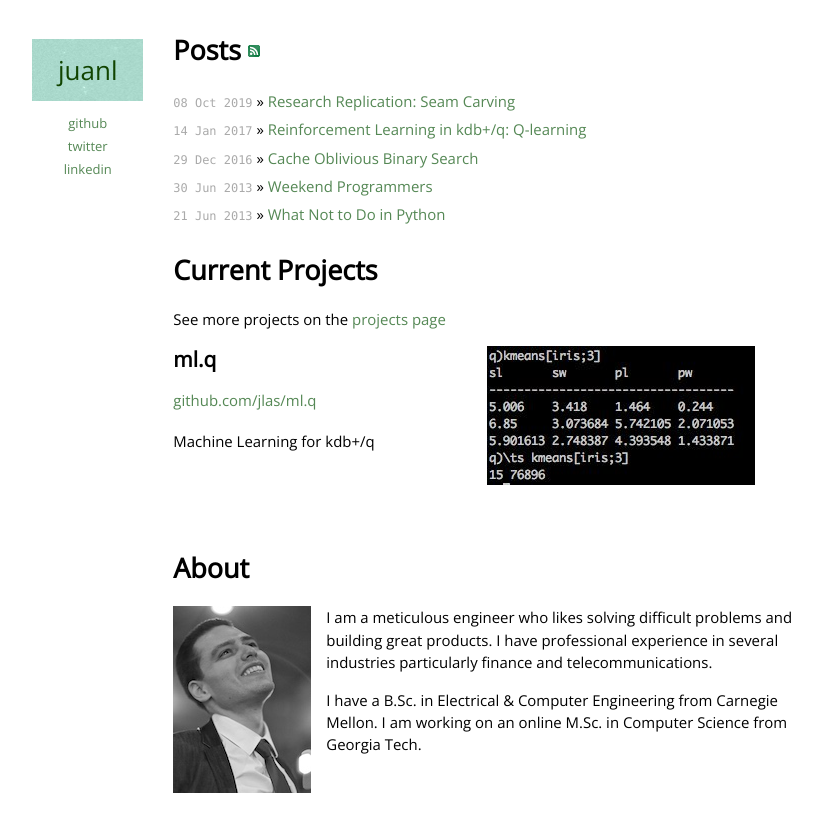
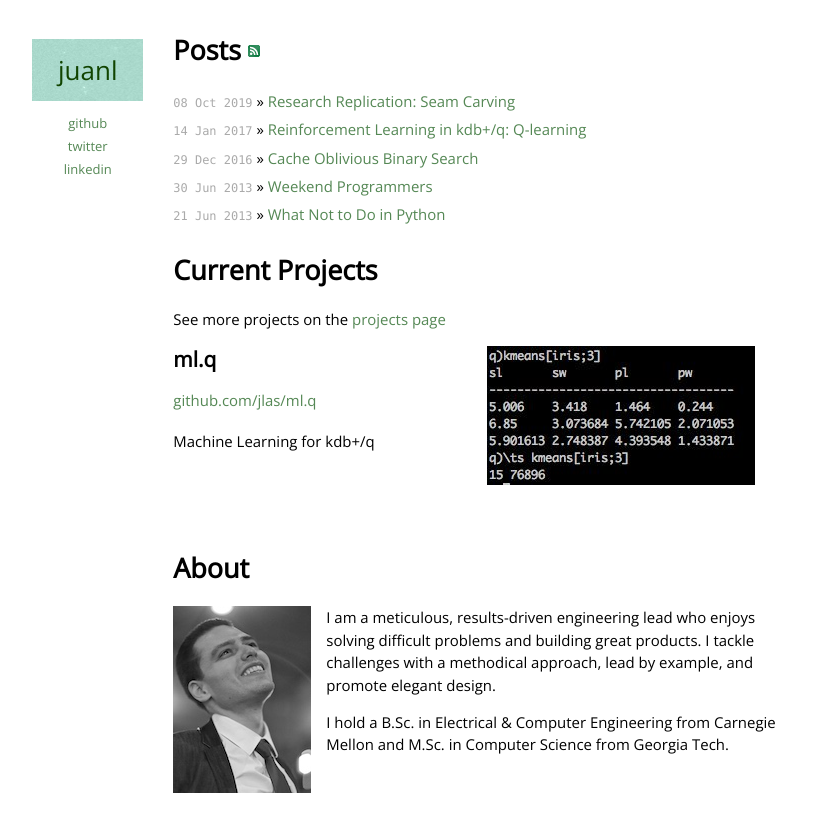
Before and after one commit to jlas/jlas.github.io, a Jekyll site: the page built from index.html, in a window 1280 px wide. Shown: the top 832 px of the page, without its empty margins (20-842 px from the left). Built offline with Jekyll 4.4.1, drawn with Linux system fonts in a browser that asks for light colours; comment, search, counter and statistics services are not loaded.

Commit message:
Update index.html

```diff
--- a/index.html
+++ b/index.html
@@ -38,14 +38,13 @@ title: Home
     <div id="me-pic"></div>
     <div>
       <p>
-        I am a meticulous engineer who likes solving difficult problems and
-        building great products. I have professional experience in several
-        industries particularly finance and telecommunications.
+        I am a meticulous, results-driven engineering lead who enjoys solving
+        difficult problems and building great products. I tackle challenges
+        with a methodical approach, lead by example, and promote elegant design.
       </p>
       <p>
-        I have a B.Sc. in Electrical & Computer Engineering from Carnegie
-        Mellon. I am working on an online M.Sc. in Computer Science from Georgia
-        Tech.
+        I hold a B.Sc. in Electrical & Computer Engineering from Carnegie
+        Mellon and M.Sc. in Computer Science from Georgia Tech.
       </p>
     </div>
   </div>
```
